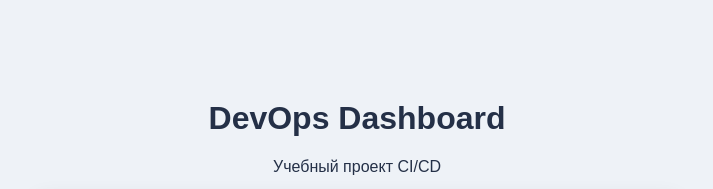
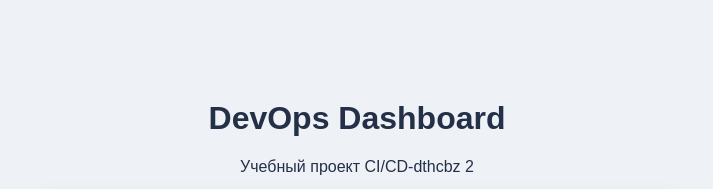
Before and after one commit to JonhWolf/devops-sro1, a website: page index.html in a window 1280 px wide. Shown: the top 189 px of the page, without its empty margins (283-996 px from the left). Drawn offline with Linux system fonts and the light colour scheme.

Commit message:
Update website version 2

```diff
--- a/index.html
+++ b/index.html
@@ -9,7 +9,7 @@
 <body>
   <main class="container">
     <h1>DevOps Dashboard</h1>
-    <p>Учебный проект CI/CD</p>
+    <p>Учебный проект CI/CD-dthcbz 2</p>
     <div class="card">
       <h2>Статус приложения</h2>
       <p id="status">Ожидание проверки</p>
```
